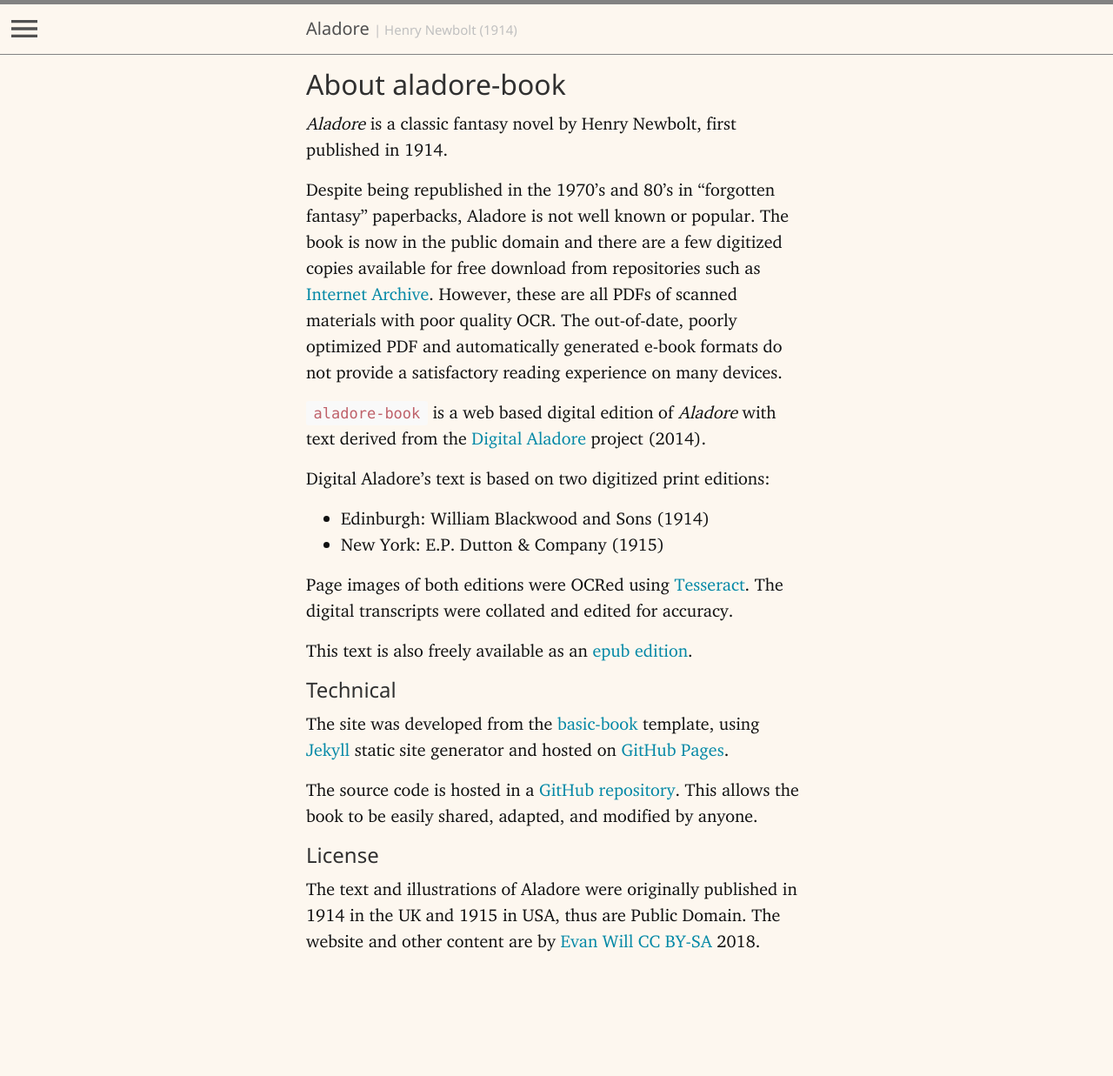
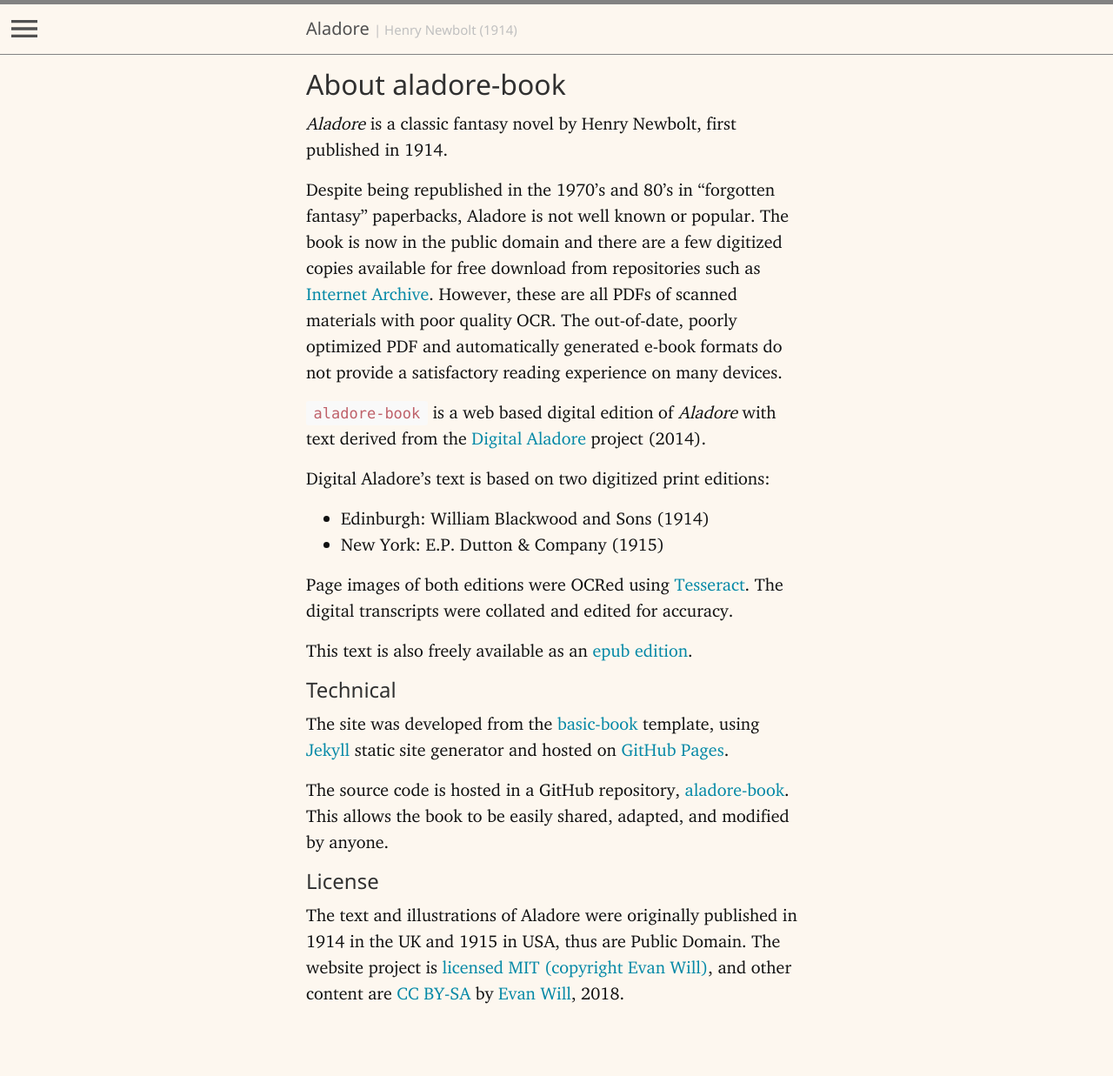
Before and after one commit to evanwill/aladore-book, a Jekyll site: the page built from about.md, in a window 1280 px wide. Shown: the whole page at 87% size. Built offline with Jekyll 4.4.1, drawn with Linux system fonts in a browser that asks for light colours; before the commit the page ends 1177 px from its top, so only the background shows below that.

Commit message:
update sidebar order and about

```diff
--- a/_includes/sidebar.html
+++ b/_includes/sidebar.html
@@ -15,8 +15,10 @@
     </div>
 
     <a class="menu-item{% if page.url == '/' %} active{% endif %}" href="{{ site.baseurl }}/">Home</a>
+    <a class="menu-item{% if page.url == '/about.html' %} active{% endif %}" href="{{ '/about.html' | relative_url }}">About</a>
+    <a class="menu-item{% if page.url == '/data/' %} active{% endif %}" href="{{ '/data/' | relative_url }}">Data</a>
+    <a class="menu-item{% if page.url == '/data/search.html' %} active{% endif %}" href="{{ '/data/search.html' | absolute_url }}">Search</a>
     <a class="menu-item{% if page.url == '/text/01toc.html' %} active{% endif %}" href="{{ '/text/01toc.html' | relative_url }}">Table of Contents</a>
-
     <ul class="chapters">
     {% for p in site.pages %}{% if p.chapter %}
       <li class="menu-item chapter{% if page.chapter == p.chapter %} active active-chapter{% endif %}">
@@ -26,9 +28,6 @@
     {% endif %}{% endfor %}
     </ul>
 
-    <a class="menu-item{% if page.url == '/about.html' %} active{% endif %}" href="{{ '/about.html' | relative_url }}">About</a>
-    <a class="menu-item{% if page.url == '/data/' %} active{% endif %}" href="{{ '/data/' | relative_url }}">Data</a>
-    <a class="menu-item{% if page.url == '/data/search.html' %} active{% endif %}" href="{{ '/data/search.html' | absolute_url }}">Search</a>
     <a class="menu-item" href="{{ site.github-repo }}">Source Code</a>
 
     <div class="menu-title">
--- a/about.md
+++ b/about.md
@@ -26,10 +26,10 @@
 
 The site was developed from the [basic-book](https://github.com/evanwill/basic-book) template, using [Jekyll](http://jekyllrb.com/) static site generator and hosted on [GitHub Pages](https://pages.github.com/).
 
-The source code is hosted in a [GitHub repository]({{ site.github-repo }}).
+The source code is hosted in a GitHub repository, [aladore-book]({{ site.github-repo }}).
 This allows the book to be easily shared, adapted, and modified by anyone.
 
 ## License
 
 The text and illustrations of Aladore were originally published in 1914 in the UK and 1915 in USA, thus are Public Domain.
-The website and other content are by [Evan Will](https://github.com/evanwill) <a href="https://creativecommons.org/licenses/by-sa/4.0/" target="_blank" >CC BY-SA</a> {{ site.site-date }}.
+The website project is [licensed MIT (copyright Evan Will)](https://github.com/evanwill/aladore-book/blob/master/LICENSE), and other content are <a href="https://creativecommons.org/licenses/by-sa/4.0/" target="_blank" >CC BY-SA</a> by [Evan Will](https://github.com/evanwill), {{ site.site-date }}.
```
